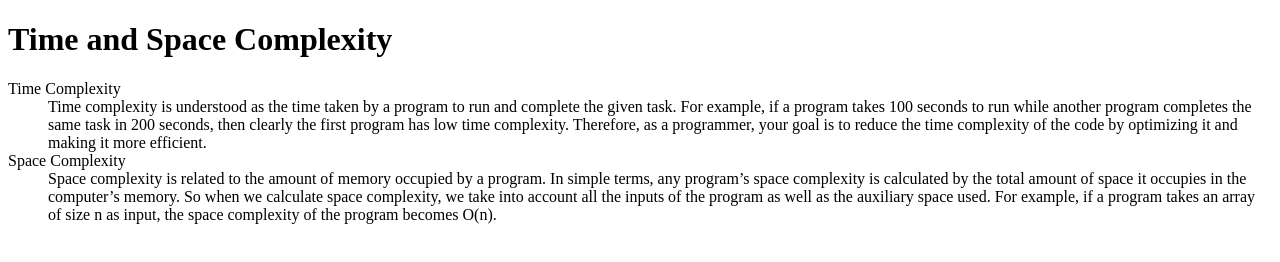
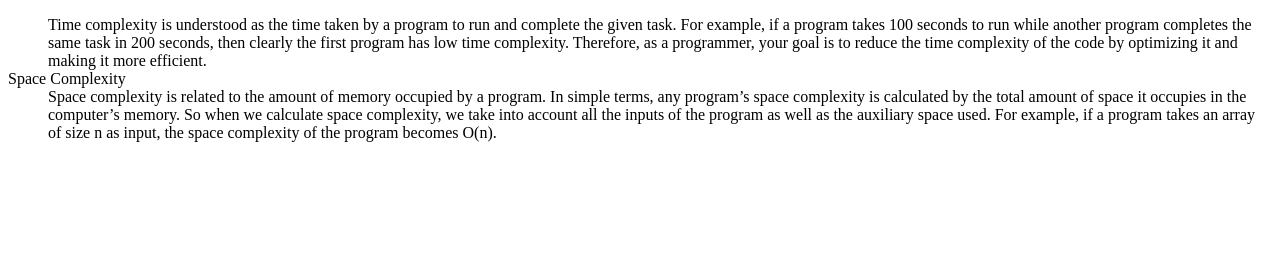
Before and after one commit to acciojob/time-and-space-complexity-Sadia-Naaz, a website: page main.html in a window 1280 px wide. Drawn offline with Linux system fonts and the light colour scheme.

Commit message:
created a submission

```diff
--- a/main.html
+++ b/main.html
@@ -8,9 +8,9 @@
 
 <body>
 	<!-- the entire body must be written by student -->
-	<h1>Time and Space Complexity</h1>
+
 	<dl>
-		<dt>Time Complexity</dt>
+
 		<dd>Time complexity is understood as the time taken by a program to run and complete the given task. For example, if a program takes 100 seconds to run while another program completes the same task in 200 seconds, then clearly the first program has low time complexity. Therefore, as a programmer, your goal is to reduce the time complexity of the code by optimizing it and making it more efficient.</dd>
 	<dt>Space Complexity</dt>
 		<dd> Space complexity is related to the amount of memory occupied by a program. In simple terms, any program’s space complexity is calculated by the total amount of space it occupies in the computer’s memory. So when we calculate space complexity, we take into account all the inputs of the program as well as the auxiliary space used. For example, if a program takes an array of size n as input, the space complexity of the program becomes O(n).</dd>
```
